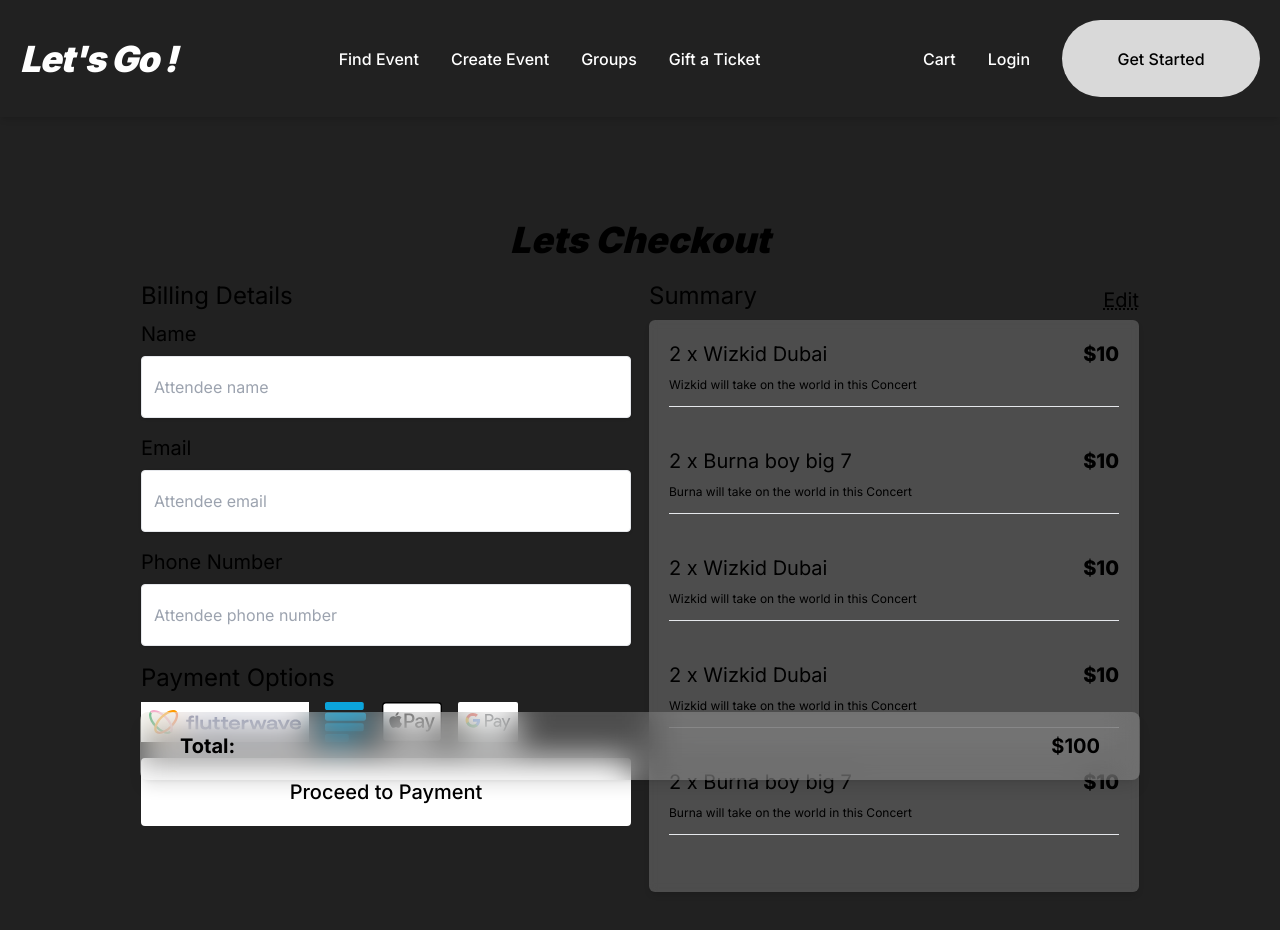
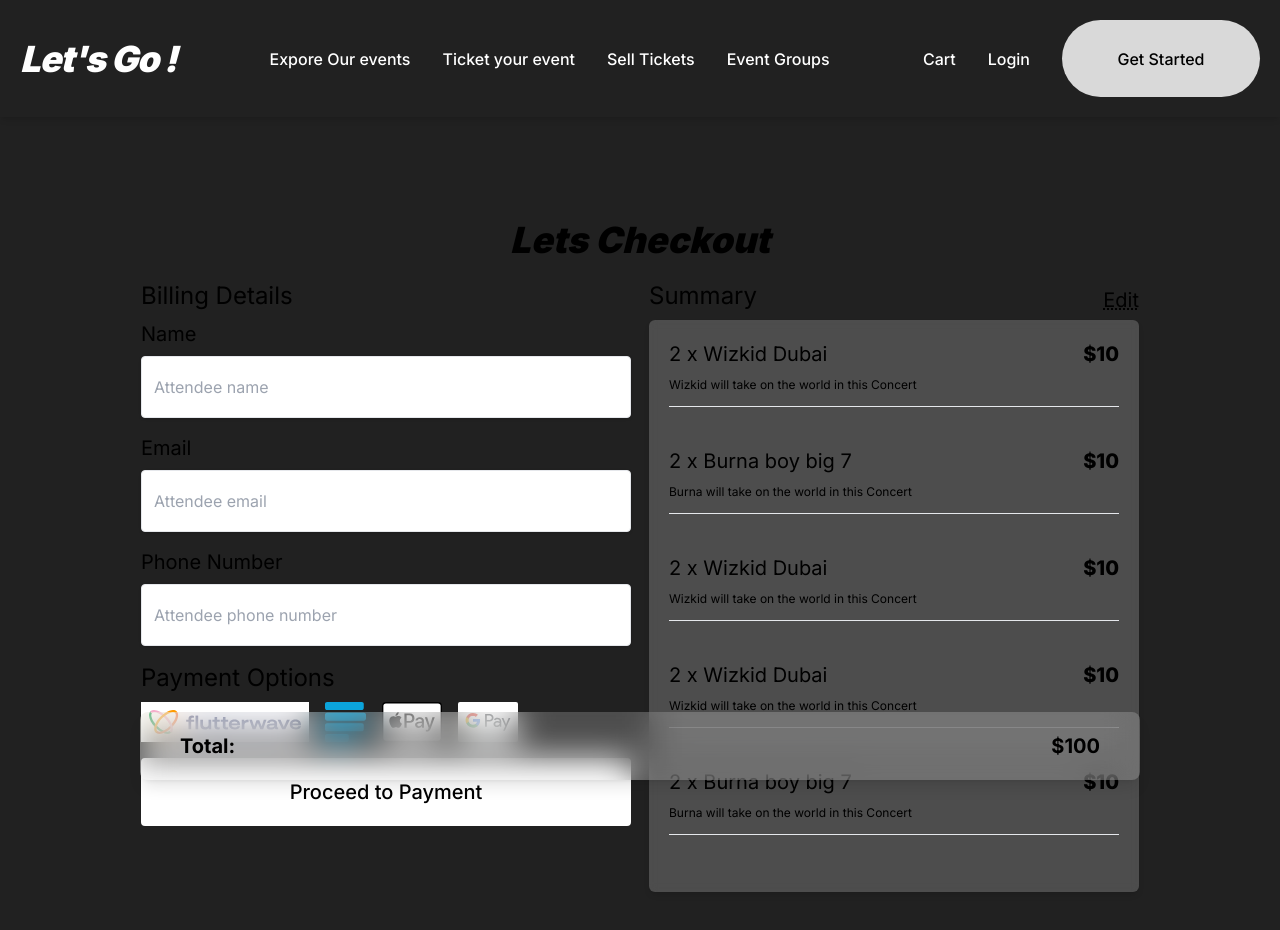
Before and after one commit to alxzndr2019/letsgo, a Next.js app: page /checkout in a window 1280 px wide. Shown: the top 930 px of the page. Built offline with nearby package versions, Linux system fonts and the light colour scheme.

Commit message:
added more shit

```diff
--- a/app/checkout/page.js
+++ b/app/checkout/page.js
@@ -69,7 +69,7 @@ const CheckoutPage = () => {
       <h1 className="text-xl lg:text-4xl font-black text-center m-5 italic">
         Lets Checkout
       </h1>
-      <div className="lg:w-[1000px] gap-4 flex flex-col lg:flex-row flex-col-reverse  justify-between mx-auto">
+      <div className="lg:w-[1000px] gap-4 flex  lg:flex-row flex-col-reverse  justify-between mx-auto">
         <div className="mx-auto w-[340px] lg:w-[490px] h-[715px] ">
           <h1 className="text-2xl mb-2">Billing Details</h1>
           <form>
--- a/components/EventFilter.jsx
+++ b/components/EventFilter.jsx
@@ -4,34 +4,34 @@ import { FiSearch } from "react-icons/fi";
 const EventFilter = () => {
   return (
     <div className="w-full lg:w-full mx-auto mt-5">
-      <div className="text-black flex items-center justify-center gap-4 mx-auto hidden lg:flex">
+      <div className="text-black flex items-center justify-center gap-4 mx-auto  lg:flex">
         <div className="relative">
           <FiSearch className="absolute top-1/2 left-3 transform -translate-y-1/2 text-lg" />
           <input
             type="text"
-            placeholder="Search"
+            placeholder="Search by name, location, or category"
             className="pl-10 bg-[#EBEBEB] w-[353px] lg:w-[353px] h-[60px] rounded-full border-2 border-[#ECECEC] px-5"
           />
         </div>
-        <select className="bg-[#EBEBEB] w-[168px] lg:w-[168px] h-[60px] rounded-full border-2 border-[#ECECEC] px-5 ">
+        <select className="bg-[#EBEBEB] w-[168px] lg:w-[168px] h-[60px] rounded-full border-2 border-[#ECECEC] px-5 hidden lg:block ">
           <option value="">Group</option>
           <option value="option1">Option 1</option>
           <option value="option2">Option 2</option>
           <option value="option3">Option 3</option>
         </select>
-        <select className="w-[168px] bg-[#EBEBEB] lg:w-[168px] h-[60px] rounded-full border-2 border-[#ECECEC] px-5">
+        <select className="w-[168px] bg-[#EBEBEB] lg:w-[168px] h-[60px] rounded-full border-2 border-[#ECECEC] px-5  hidden lg:block">
           <option value="">Weekday</option>
           <option value="option1">Option 1</option>
           <option value="option2">Option 2</option>
           <option value="option3">Option 3</option>
         </select>
-        <select className="w-[168px] bg-[#EBEBEB] lg:w-[168px] h-[60px] rounded-full border-2 border-[#ECECEC] px-5">
+        <select className="w-[168px] bg-[#EBEBEB] lg:w-[168px] h-[60px] rounded-full border-2 border-[#ECECEC] px-5  hidden lg:block">
           <option value="">Event Type</option>
           <option value="option1">Option 1</option>
           <option value="option2">Option 2</option>
           <option value="option3">Option 3</option>
         </select>
-        <select className="w-[168px] bg-[#EBEBEB] lg:w-[168px] h-[60px] rounded-full border-2 border-[#ECECEC] px-5">
+        <select className="w-[168px] bg-[#EBEBEB] lg:w-[168px] h-[60px] rounded-full border-2 border-[#ECECEC] px-5  hidden lg:block">
           <option value="">Category</option>
           <option value="option1">Option 1</option>
           <option value="option2">Option 2</option>
--- a/components/Navbar.jsx
+++ b/components/Navbar.jsx
@@ -47,16 +47,16 @@ const Navbar = () => {
 
       <div className="hidden lg:block flex space-x-8 ">
         <a href="/explore" className="text-white font-medium">
-          Find Event
+          Expore Our events
         </a>
-        <a href="#" className="text-white font-medium">
-          Create Event
+        <a href="/explore" className="text-white font-medium">
+          Ticket your event
         </a>
-        <a href="#" className="text-white font-medium">
-          Groups
+        <a href="/explore" className="text-white font-medium">
+          Sell Tickets
         </a>
-        <a href="#" className="text-white font-medium">
-          Gift a Ticket
+        <a href="/explore" className="text-white font-medium">
+          Event Groups
         </a>
       </div>
 
@@ -92,20 +92,30 @@ const Navbar = () => {
               className="font-bold text-[30px]"
               onClick={() => setIsOpen(!isOpen)}
             />
+
             <a
               href="/explore"
-              className="text-white text-2xl font-medium text-center"
+              className="text-white font-medium text-2xl text-center"
             >
-              Find Event
+              Expore Our events
             </a>
-            <a href="#" className="text-white text-2xl font-medium text-center">
-              Create Event
+            <a
+              href="/explore"
+              className="text-white font-medium text-2xl text-center"
+            >
+              Ticket your event
             </a>
-            <a href="#" className="text-white text-2xl font-medium text-center">
-              Groups
+            <a
+              href="/explore"
+              className="text-white font-medium text-2xl text-center"
+            >
+              Sell Tickets
             </a>
-            <a href="#" className="text-white text-2xl font-medium text-center">
-              Gift a Ticket
+            <a
+              href="/explore"
+              className="text-white font-medium text-2xl text-center"
+            >
+              Event Groups
             </a>
             <a
               href="#"
```
